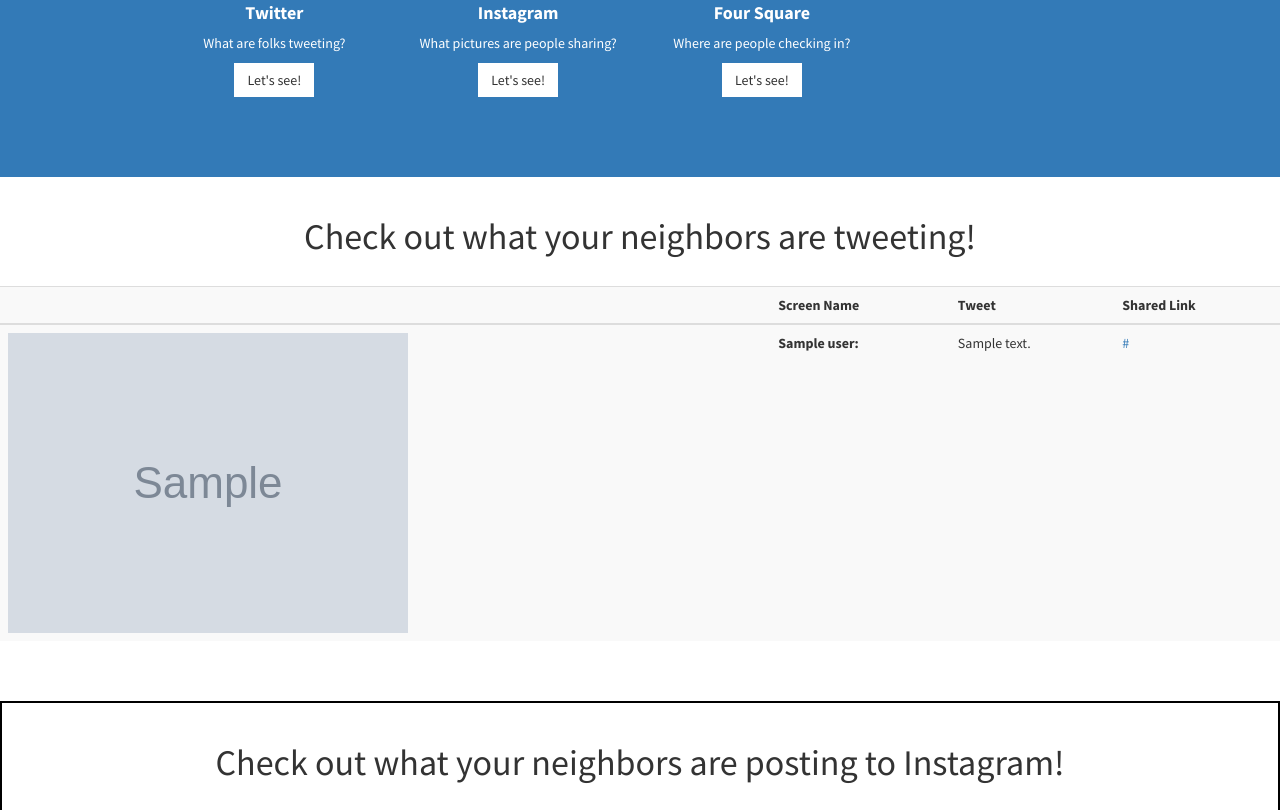
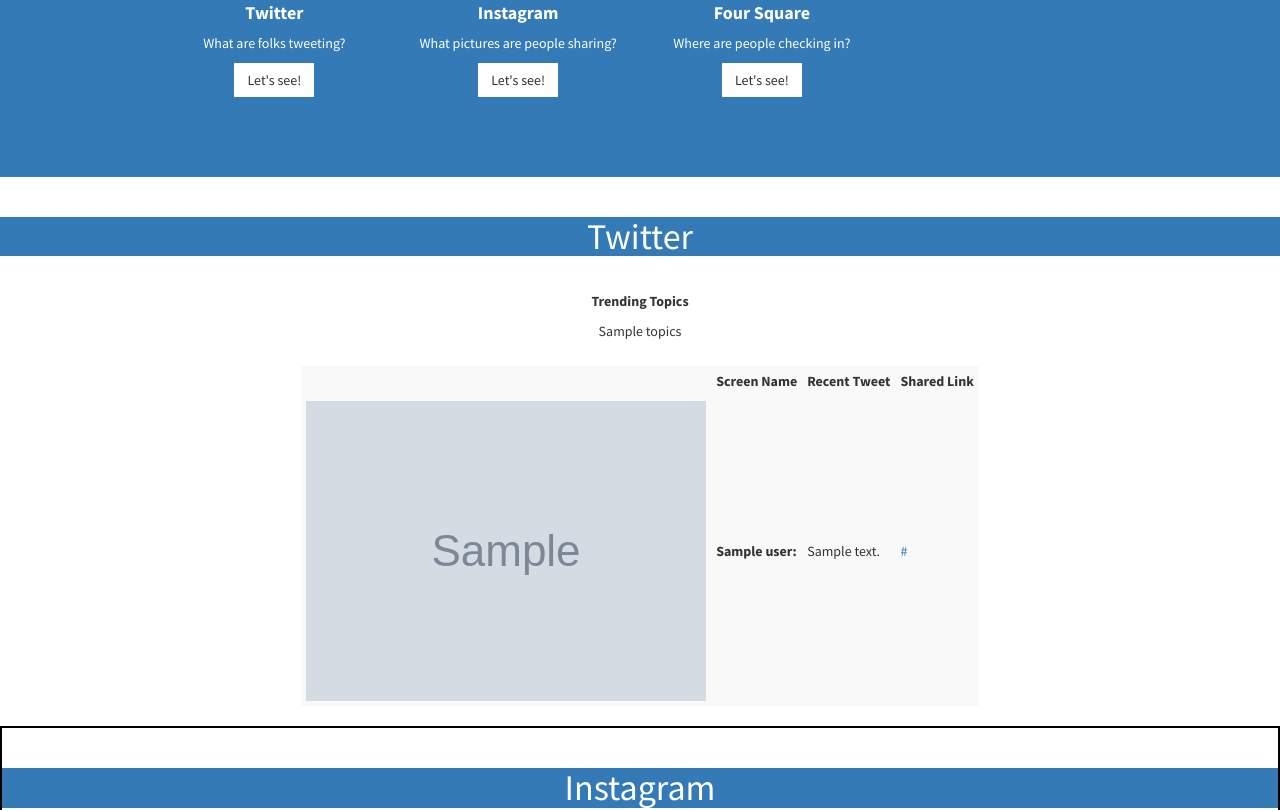
Before and after one commit to mra1385/Glocal, a Flask app: template Glocal/templates/results.html in a window 1280 px wide. Shown: the part 418-1228 px from the top of the page. Run offline with Flask 2, Linux system fonts and the light colour scheme; the template is opened without the code that fills it: most values are stand-ins (such as "Sample title", 1, 10 or a date in 2020); grey boxes marked "Sample" are stand-in pictures; some libraries are stand-ins or nearby versions.

Commit message:
Added twitter place/trends. Reformatted layout of results page.

```diff
--- a/Glocal/templates/results.html
+++ b/Glocal/templates/results.html
@@ -75,14 +75,29 @@
         <!-- /.container -->
     </section>
 
-<div name="twitter" class="table table-striped table-responsive"> <br>
-    <h1 style="text-align:center"> Check out what your neighbors are tweeting!</h1> <br>
-    <table class="table table-striped table-responsive">
+<div name="twitter" class="table-condensed table-striped table-responsive" align="center"> <br>
+    <h1 style="text-align:center; background-color:#337ab7; color:white"> Twitter</h1> <br>
+    <table class="table-condensed table-responsive" style="white-space: nowrap" align="center">
+        <thread>
+            <tr>
+                <th class="th text-center">Trending Topics</th>
+            </tr>
+        </thread>
+        <tbody>
+        {% for topics in lst_trending_topics %}
+        <tr>
+            <td align="center"> {{ topics }} </td>
+            {% endfor %}
+        </tr>
+        </tbody>
+    </table>
+    <br>
+    <table class="table-condensed table-striped table-responsive">
         <thread>
             <tr>
                 <th class="th"> </th>
                 <th class="th">Screen Name</th>
-                <th class="th">Tweet</th>
+                <th class="th">Recent Tweet</th>
                 <th class="th">Shared Link</th>
             </tr>
         </thread>
@@ -107,7 +122,7 @@
 <br>
 
 <div name="instagram" style="border:2px solid black" align="center"> <br>
-    <h1> Check out what your neighbors are posting to Instagram!</h1> <br>
+    <h1 style="text-align:center; background-color:#337ab7; color:white">Instagram</h1> <br>
     <ul type="square">
     {% for pic in lst_local_insta %}
     <img src= {{pic}}>
@@ -116,9 +131,10 @@
 </div>
 
 
-<div name="four_square" class="table table-striped table-responsive"> <br>
-    <h1 style="text-align:center"> Check out where your neighbors are checking in!</h1> <br>
-    <table class="table">
+<div name="four_square" class="table table-striped table-responsive" align="center"> <br>
+    <h1 style="text-align:center; background-color:#337ab7; color:white"> Foursquare</h1> <br>
+    <table class="table-condensed table-striped table-responsive">
+        <h2 style="text-align:center"> These places are popular right now!</h2> <br>
         <thread>
             <tr>
                 <th class="th">Location</th>
@@ -137,8 +153,8 @@
         </tbody>
     </table>
 
-    <h1 style="text-align:center"> These places have also been popular recently!</h1> <br>
-    <table class="table">
+    <h2 style="text-align:center"> These places have also been popular recently!</h2> <br>
+    <table class="table-condensed table-striped table-responsive">
         <thread>
             <tr>
                 <th class="th">Location</th>
--- a/Glocal/views.py
+++ b/Glocal/views.py
@@ -26,6 +26,7 @@ def index_page():
         miles = request.form['miles']
         user_query = API.GlocalAPI(st_address, city, state, miles)
         lst_local_tweets = user_query.get_tweets()
+        lst_trending_topics = user_query.get_twitter_topics()
         lst_local_insta = user_query.get_instagram()
         lst_four_square_trending = user_query.get_four_square_trending()
         lst_four_square_explore = user_query.get_four_square_explore()
@@ -33,6 +34,7 @@ def index_page():
                                page_dict=setup_page_dict(),
                                app_name=app.config['APP_NAME'],
                                lst_local_tweets=lst_local_tweets,
+                               lst_trending_topics=lst_trending_topics,
                                lst_local_insta=lst_local_insta,
                                lst_four_square_trending=lst_four_square_trending,
                                lst_four_square_explore=lst_four_square_explore,
```
Also changed, not shown: Glocal/API/API.py (+19 -0 lines).
